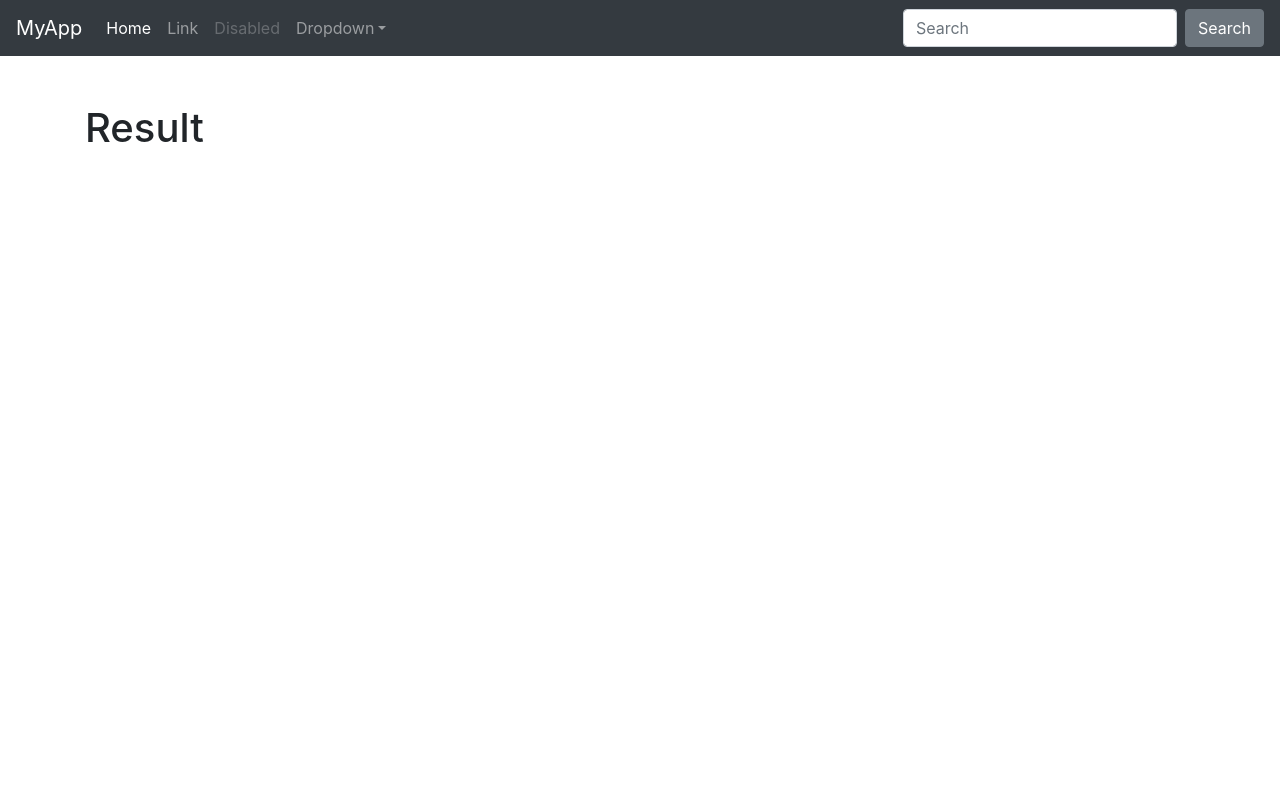
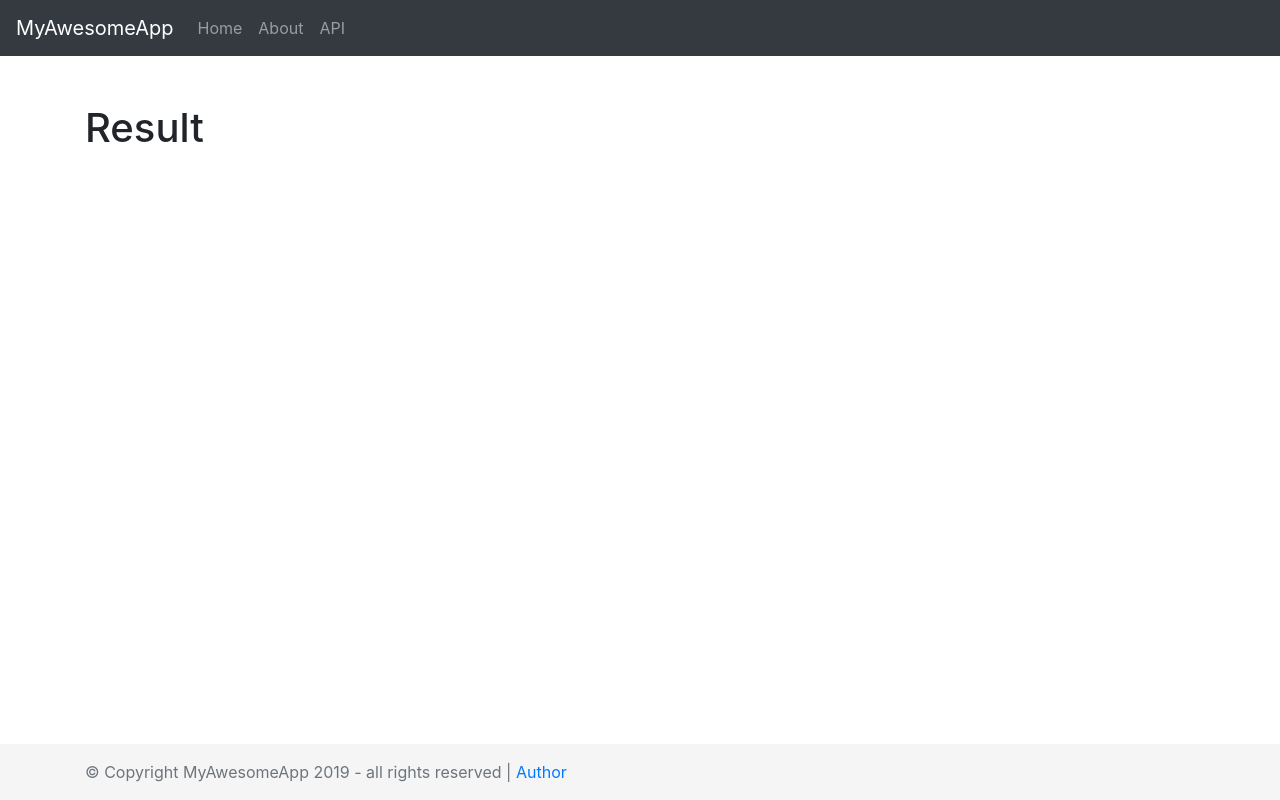
Before and after one commit to crbdev/flask-dict-app, a Flask app: page /search in a window 1280 px wide. Run offline with Flask 2, Linux system fonts and the light colour scheme; data comes from the database, SQL or seed files in the repository; some libraries are stand-ins or nearby versions.

Commit message:
added footer

```diff
--- /dev/null
+++ b/static/stylesheets/custom.css
@@ -0,0 +1,6 @@
+.footer {
+    background-color: #f5f5f5;
+    position: fixed;
+    bottom: 0;
+    width: 100%;
+  }
--- /dev/null
+++ b/templates/includes/_footer.html
@@ -0,0 +1,3 @@
+<div class="container">
+  <span class="text-muted">&copy; Copyright MyAwesomeApp 2019 - all rights reserved | <a href="#">Author</a></span>
+</div>
--- a/templates/includes/_navbar.html
+++ b/templates/includes/_navbar.html
@@ -1,31 +1,19 @@
 <nav class="navbar navbar-expand-md navbar-dark bg-dark">
-    <a class="navbar-brand" href="#">MyApp</a>
+    <a class="navbar-brand" href="#">MyAwesomeApp</a>
     <button class="navbar-toggler" type="button" data-toggle="collapse" data-target="#navbarsExampleDefault" aria-controls="navbarsExampleDefault" aria-expanded="false" aria-label="Toggle navigation">
       <span class="navbar-toggler-icon"></span>
     </button>
     <div class="collapse navbar-collapse" id="navbarsExampleDefault">
       <ul class="navbar-nav mr-auto">
-        <li class="nav-item active">
+        <li class="nav-item">
           <a class="nav-link" href="/">Home <span class="sr-only">(current)</span></a>
         </li>
         <li class="nav-item">
-          <a class="nav-link" href="/about">Link</a>
+          <a class="nav-link" href="/about">About</a>
         </li>
         <li class="nav-item">
-          <a class="nav-link disabled" href="#" tabindex="-1" aria-disabled="true">Disabled</a>
-        </li>
-        <li class="nav-item dropdown">
-          <a class="nav-link dropdown-toggle" href="#" id="dropdown01" data-toggle="dropdown" aria-haspopup="true" aria-expanded="false">Dropdown</a>
-          <div class="dropdown-menu" aria-labelledby="dropdown01">
-            <a class="dropdown-item" href="#">Action</a>
-            <a class="dropdown-item" href="#">Another action</a>
-            <a class="dropdown-item" href="#">Something else here</a>
-          </div>
+          <a class="nav-link" href="#">API</a>
         </li>
       </ul>
-      <form class="form-inline my-2 my-lg-0">
-        <input class="form-control mr-sm-2" type="text" placeholder="Search" aria-label="Search">
-        <button class="btn btn-secondary my-2 my-sm-0" type="submit">Search</button>
-      </form>
     </div>
   </nav>
--- a/templates/layout.html
+++ b/templates/layout.html
@@ -2,15 +2,19 @@
 <html>
     <head>
         <meta charset="utf-8">
+        <meta name="viewport" content="width=device-width, initial-scale=1, shrink-to-fit=no">
         <title>MyApp</title>
         <link rel="stylesheet" href="https://stackpath.bootstrapcdn.com/bootstrap/4.3.1/css/bootstrap.min.css">
+        <link rel="stylesheet" href="{{ url_for('static', filename='stylesheets/custom.css') }}" />
     </head>
-    <body>
+    <body class="d-flex flex-column h-100">
         {% include 'includes/_navbar.html' %}
         <main role="main" class="container pt-5">
             {% block body %}{% endblock %}
         </main>
-
+        <footer class="footer mt-auto py-3">
+        {% include 'includes/_footer.html' %}
+        </footer>
         <script src="https://stackpath.bootstrapcdn.com/bootstrap/4.3.1/js/bootstrap.min.js">
         </script>
     </body>
--- a/templates/search_results.html
+++ b/templates/search_results.html
@@ -4,7 +4,10 @@
     <div class="starter-template text-left">
         <h1>Result</h1>
         {% for result in results%}
-        <p>{{ result.definition }}</p>
+        <ul class="list-group pt-4">
+            <li class="list-group-item">{{ result.definition }}</li>
+            <li class="list-group-item">{{ result.char_simp }}</li>
+          </ul>
         {% endfor %}
     </div>
 {% endblock %}
```
